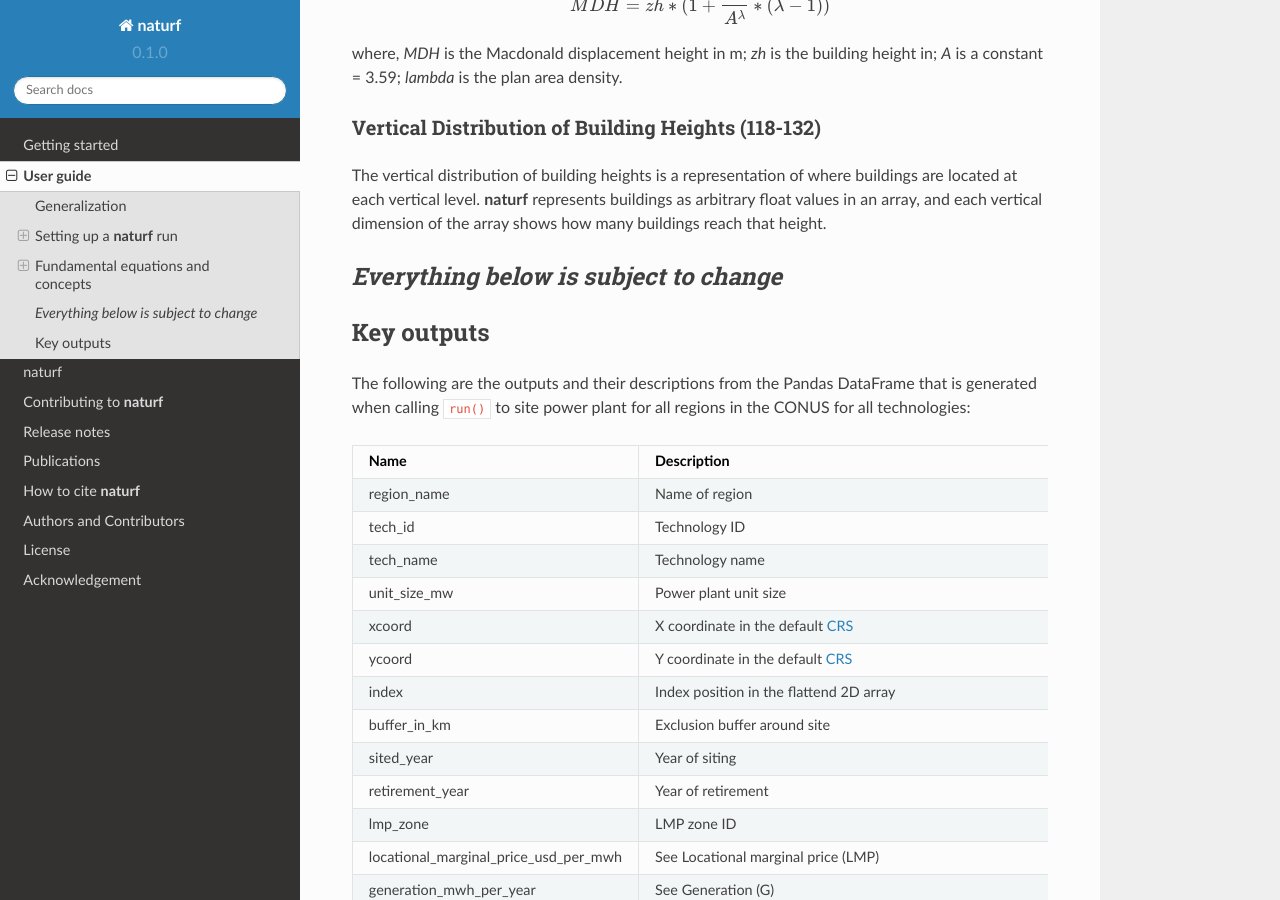
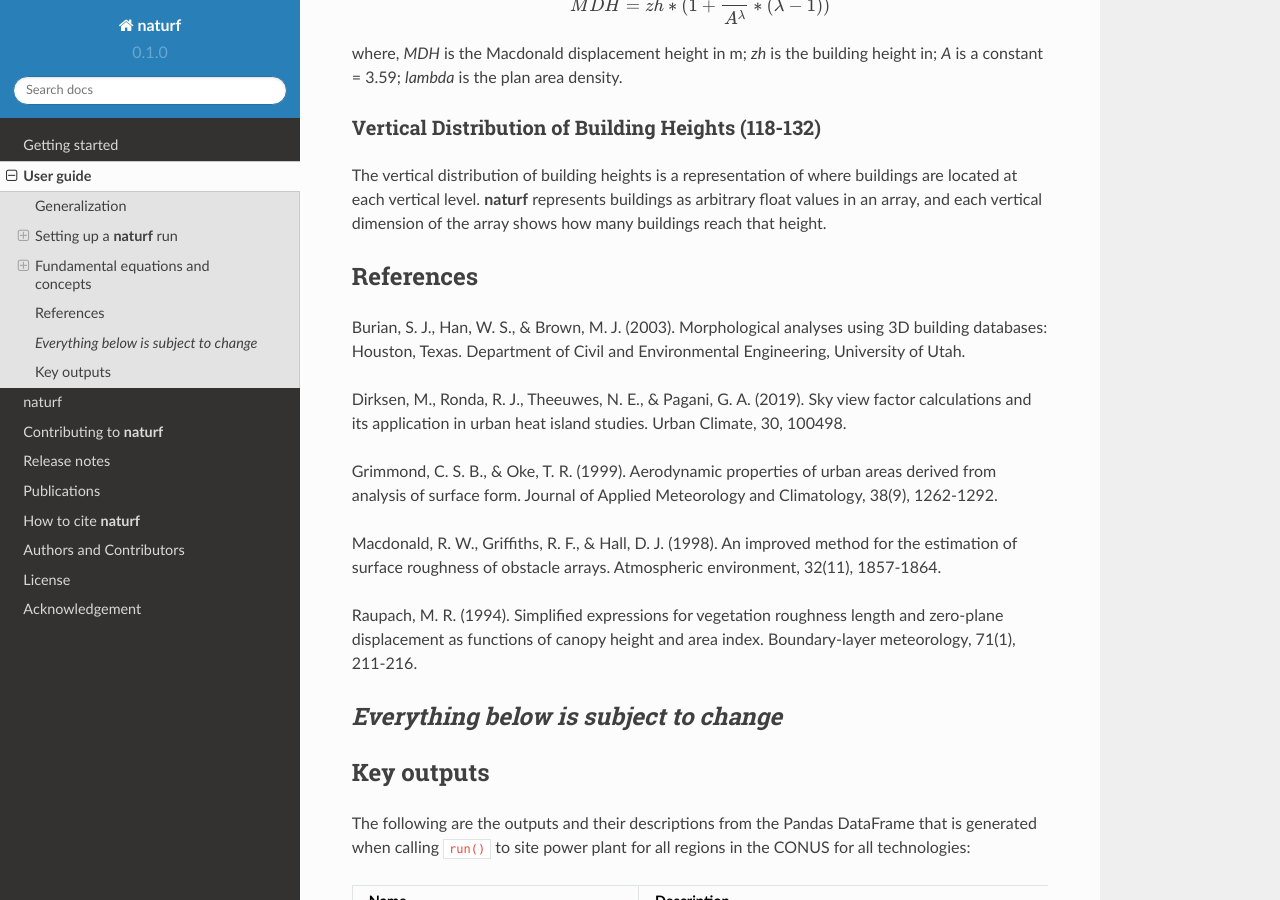
Before and after one commit to IMMM-SFA/naturf, a Sphinx documentation site: the page built from docs/source/user_guide.rst, in a window 1280 px wide and 900 px high, scrolled down 6241 px. Built offline with Sphinx 7.4.7 and the Read the Docs theme 2.0.0, drawn with Linux system fonts in a browser that asks for light colours; formulas are drawn with MathJax 3.

Commit message:
readding references

```diff
--- a/docs/source/user_guide.rst
+++ b/docs/source/user_guide.rst
@@ -251,6 +251,19 @@ Vertical Distribution of Building Heights (118-132)
 
 The vertical distribution of building heights is a representation of where buildings are located at each vertical level. **naturf** represents buildings as arbitrary float values in an array, and each vertical dimension of the array shows how many buildings reach that height.
 
+References
+----------
+
+Burian, S. J., Han, W. S., & Brown, M. J. (2003). Morphological analyses using 3D building databases: Houston, Texas. Department of Civil and Environmental Engineering, University of Utah.
+
+Dirksen, M., Ronda, R. J., Theeuwes, N. E., & Pagani, G. A. (2019). Sky view factor calculations and its application in urban heat island studies. Urban Climate, 30, 100498.
+
+Grimmond, C. S. B., & Oke, T. R. (1999). Aerodynamic properties of urban areas derived from analysis of surface form. Journal of Applied Meteorology and Climatology, 38(9), 1262-1292.
+
+Macdonald, R. W., Griffiths, R. F., & Hall, D. J. (1998). An improved method for the estimation of surface roughness of obstacle arrays. Atmospheric environment, 32(11), 1857-1864.
+
+Raupach, M. R. (1994). Simplified expressions for vegetation roughness length and zero-plane displacement as functions of canopy height and area index. Boundary-layer meteorology, 71(1), 211-216.
+
 *Everything below is subject to change*
 ---------------------------------------
 
```
